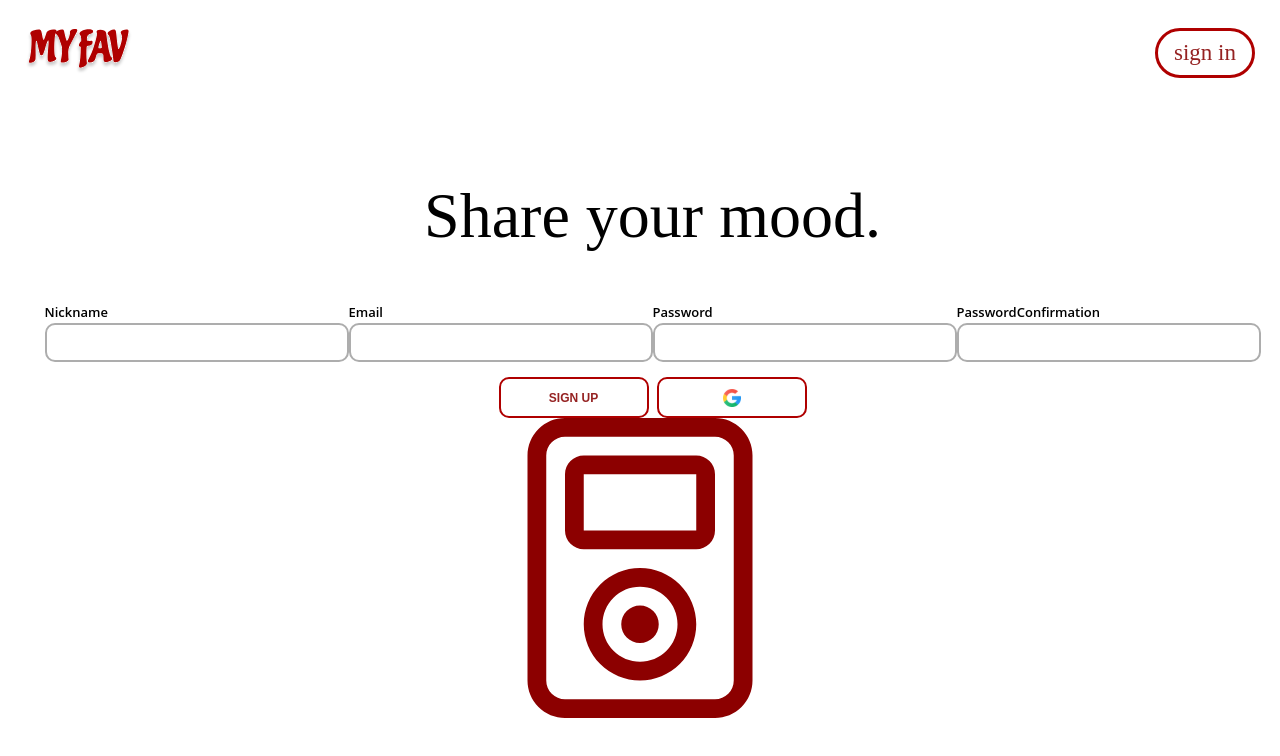
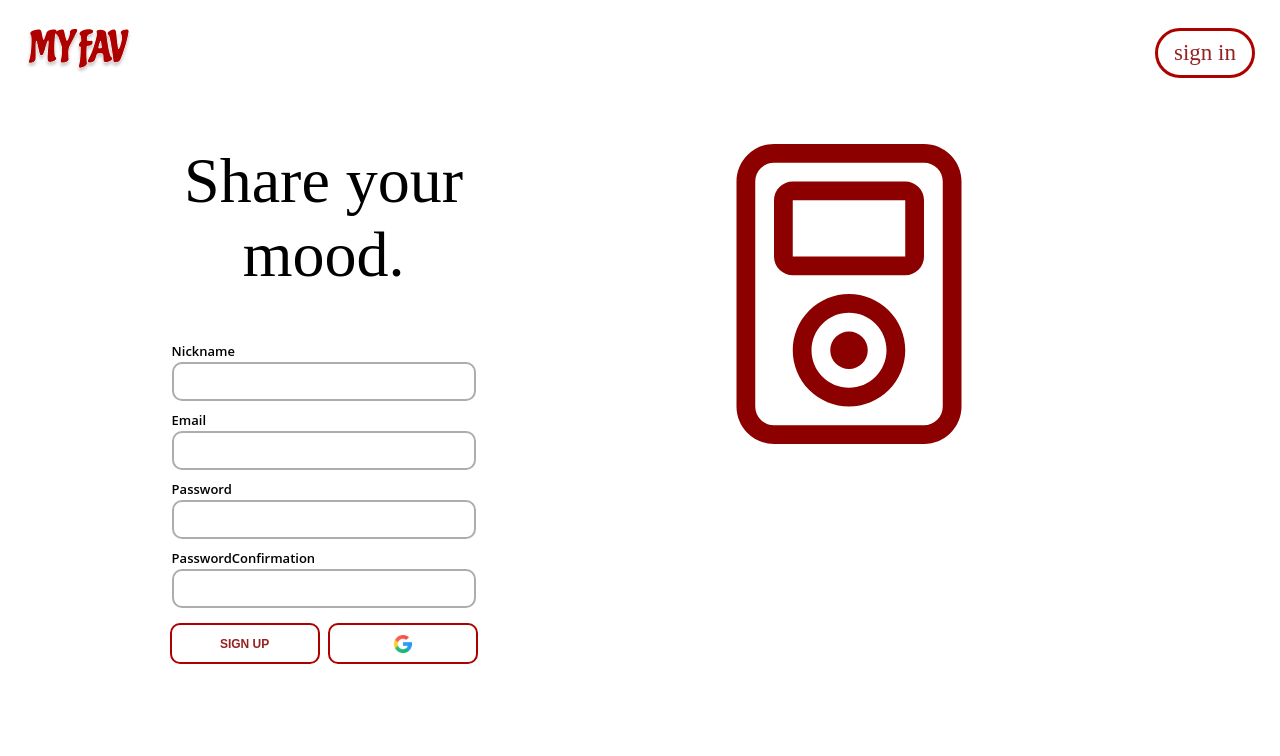
Before and after one commit to onmay16/my-fav, a React (Create React App) app in the folder frontend/: page /signup in a window 1280 px wide. Shown: the top 756 px of the page. Built offline with nearby package versions, Linux system fonts and the light colour scheme.

Commit message:
update: main signup page css

```diff
--- a/frontend/src/pages/Main/Main.css
+++ b/frontend/src/pages/Main/Main.css
@@ -12,7 +12,7 @@
     grid-template-columns: 90px auto;
 }
 
-.wrapper {
+.main-wrapper {
     display: grid;
     grid-template-columns: auto;
     grid-template-rows: 100px auto;
--- a/frontend/src/pages/Main/Main.js
+++ b/frontend/src/pages/Main/Main.js
@@ -7,15 +7,29 @@ import Nav from '../../components/Nav/Nav';
 import message from '../../svg/message.svg'
 import notification from '../../svg/notification.svg'
 import profile from '../../svg/profile.svg'
+import axios from 'axios';
 
-function Main() {
+function Main(props) {
 
-    const [user, userChange] = useState('')
+    console.log(props.user)
+
+    console.log('result');
+
+    axios
+        .get("http://localhost:8000/accounts/user/")
+        .then((response) => {
+
+            console.log(response.data);
+        })
+
+
+    // const [user, userChange] = useState(props.user)
+    // const [nickname, nicknameChange] = useState(user[0])
 
     return (
         <div className='main'>
             <Nav className='nav' />
-            <div className='wrapper'>
+            <div className='main-wrapper'>
                 <div className='header'>
                     <div className='search-box'>
                         <div className='search-filter'></div>
--- a/frontend/src/pages/Signup/Signup.css
+++ b/frontend/src/pages/Signup/Signup.css
@@ -28,7 +28,7 @@ div{
 
 .wrapper {
     display: grid;
-    grid-template-columns: 0.2fr 1fr 0.05fr 1.5fr 0.2fr;
+    grid-template-columns: 0.3fr 350px 0.05fr 1.5fr 0.2fr;
     padding-top: 65px;
 }
 
```
